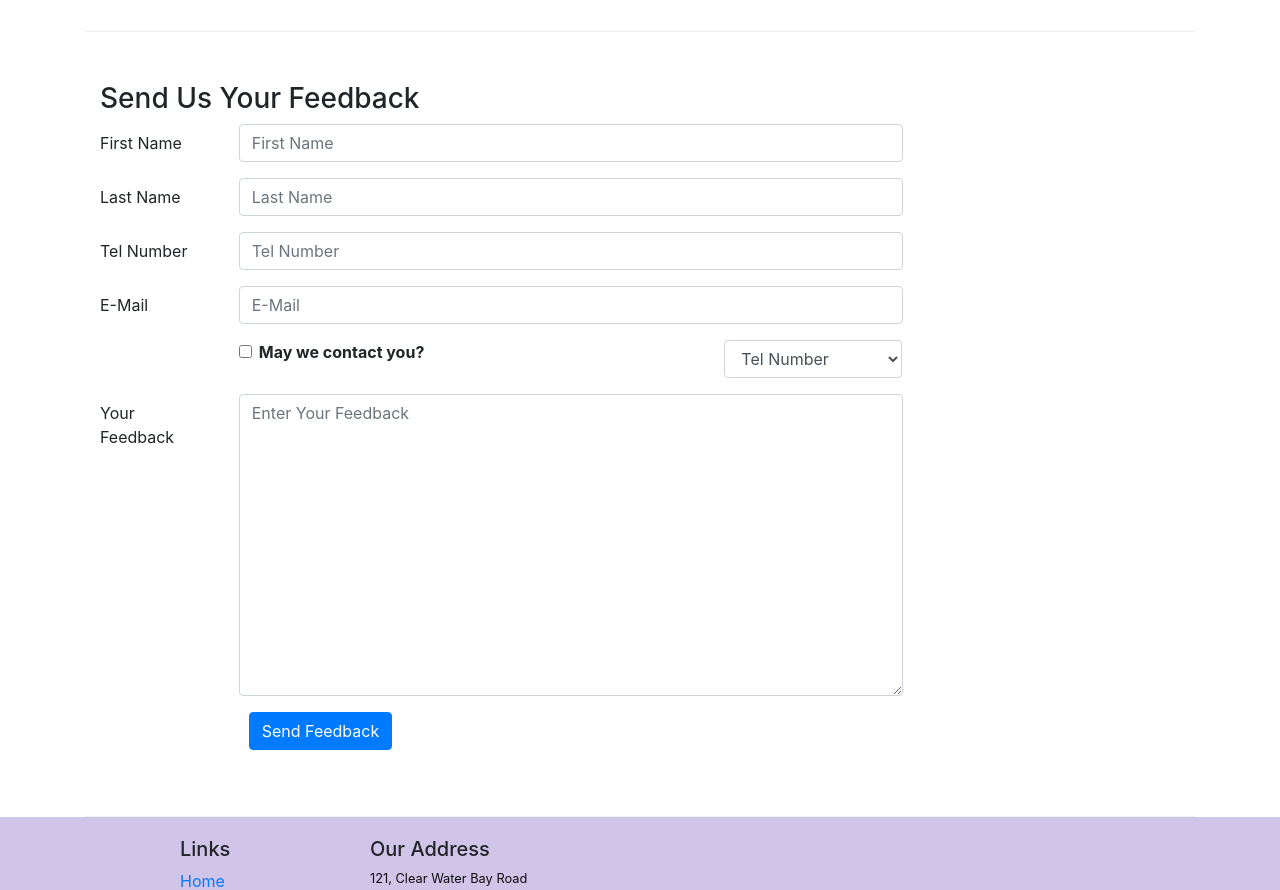
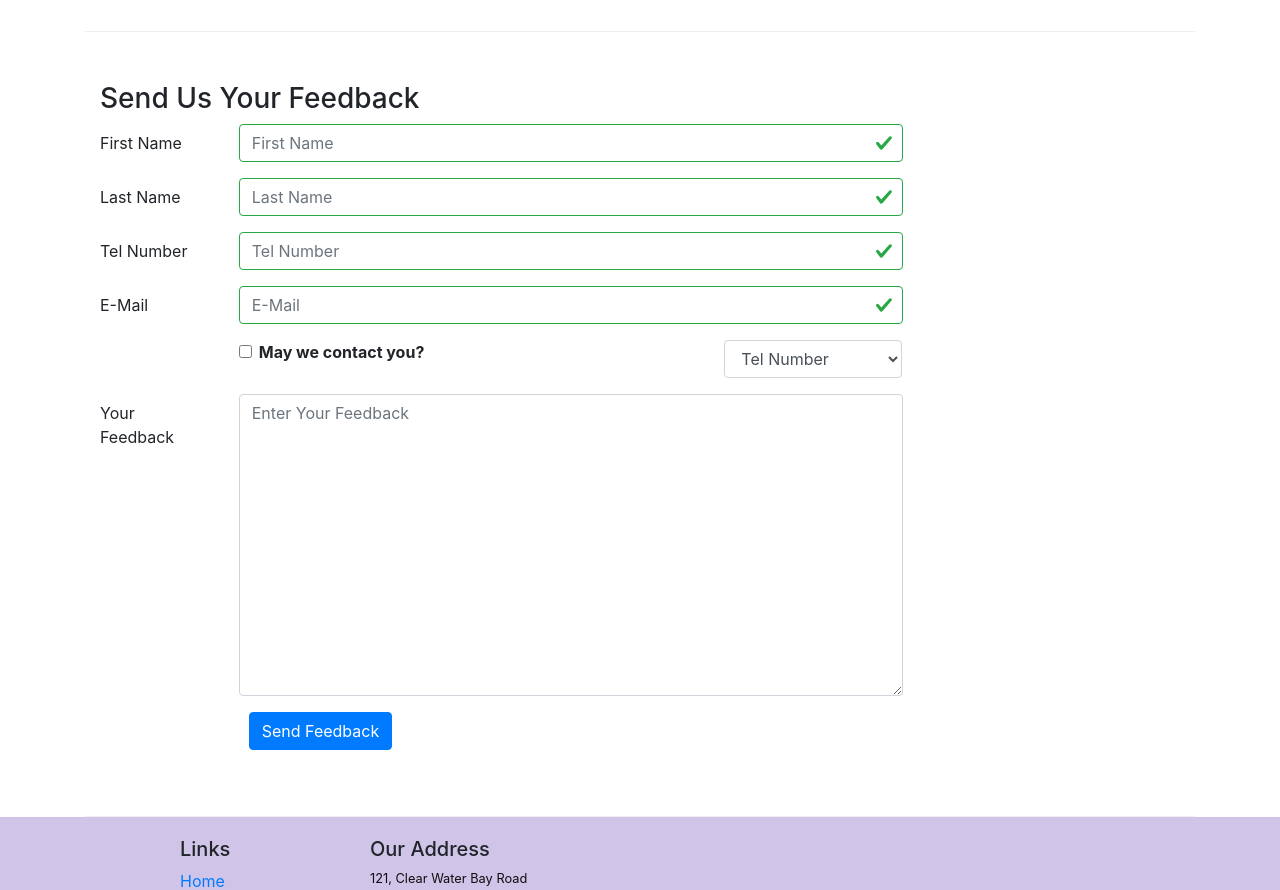
Before and after one commit to parthx9/REACT-Coursera, a React (Create React App) app: page /contactus in a window 1280 px wide. Shown: the part 840-1730 px from the top of the page. Built offline with nearby package versions, Linux system fonts and the light colour scheme.

Commit message:
Controlled Forms with Validation

```diff
--- a/src/components/ContactComponent.js
+++ b/src/components/ContactComponent.js
@@ -1,5 +1,5 @@
 import React, { Component } from 'react';
-import { Breadcrumb, BreadcrumbItem, Button, Form, FormGroup, Label, Input, Col } from 'reactstrap';
+import { Breadcrumb, BreadcrumbItem, Button, Form, FormGroup, Label, Input, Col, FormFeedback } from 'reactstrap';
 import { Link } from 'react-router-dom';
 
 
@@ -16,6 +16,12 @@
             agree: false,
             contactType: 'Tel.',
             message: '',
+            touched:{
+                firstname: false,
+                lastname: false,
+                telnum: false,
+                email: false,
+            }
         }
 
         this.handleSubmit = this.handleSubmit.bind(this);
@@ -38,7 +44,52 @@
         event.preventDefault();
     }
 
+    handleBlur =(field) => (event) => {
+        this.setState({
+            touched: {...this.state.touched, [field]: true}
+        })
+    }
+
+    validate(firstname, lastname, telnum, email){
+        const errors ={
+            firstname: '',
+            lastname: '',
+            telnum: '',
+            email: ''
+        }
+
+        if (this.state.touched.firstname && firstname.length < 3){
+            errors.firstname = 'First Name should > 3'
+        }
+        else if (this.state.touched.firstname && firstname.length > 10){
+            errors.firstname = 'First Name should < 10'
+        }
+
+        if (this.state.touched.lastname && lastname.length < 3){
+            errors.lastname = 'Last Name should > 3'
+        }
+        else if (this.state.touched.lastname && lastname.length > 10){
+            errors.lastname = 'Last Name should < 10'
+        }
+
+        const reg = /^\d+$/ ;
+        if (this.state.touched.telnum && !reg.test()){
+            errors.telnum = 'Tel Num should only have number'
+        }
+
+        if (this.state.touched.email && email.split('').filter(x=>x==='@').length !==1){
+            errors.email = 'Email should contain @'
+        }
+
+        return errors
+
+    }
+
     render(){
+
+        const errors = this.validate(this.state.firstname,this.state.lastname,this.state.telnum,this.state.email)
+
+
         return(
             <div className="container">
                 <div className="row">
@@ -86,25 +137,53 @@
                             <FormGroup row>
                                 <Label htmlFor='firstname' md={2}>First Name</Label>
                                 <Col md={10}>
-                                    <Input name='firstname' type='text' id='firstname' placeholder='First Name' value={this.state.firstname} onChange={this.handleInputChange} />
+                                    <Input name='firstname' type='text' id='firstname'
+                                    placeholder='First Name' value={this.state.firstname}
+                                    valid={errors.firstname===''}
+                                    invalid={errors.firstname !== ''}
+                                    onBlur={this.handleBlur('firstname')} onChange={this.handleInputChange} />
+                                    <FormFeedback>
+                                        {errors.firstname}
+                                    </FormFeedback>
                                 </Col>
                             </FormGroup>
                             <FormGroup row>
                                 <Label htmlFor='lastname' md={2}>Last Name</Label>
                                 <Col md={10}>
-                                    <Input name='lastname' type='text' id='lastname' placeholder='Last Name' value={this.state.lastname} onChange={this.handleInputChange} />
+                                    <Input name='lastname' type='text' id='lastname'
+                                    placeholder='Last Name' value={this.state.lastname}
+                                    valid={errors.lastname===''}
+                                    invalid={errors.lastname !== ''}
+                                    onBlur={this.handleBlur('lastname')} onChange={this.handleInputChange} />
+                                    <FormFeedback>
+                                        {errors.lastname}
+                                    </FormFeedback>
                                 </Col>
                             </FormGroup>
                             <FormGroup row>
                                 <Label htmlFor='telnum' md={2}>Tel Number</Label>
                                 <Col md={10}>
-                                    <Input name='telnum' type='tel' id='telnum' placeholder='Tel Number' value={this.state.telnum} onChange={this.handleInputChange} />
+                                    <Input name='telnum' type='tel' id='telnum'
+                                    placeholder='Tel Number' value={this.state.telnum}
+                                    valid={errors.telnum===''}
+                                    invalid={errors.telnum !== ''}
+                                    onBlur={this.handleBlur('telnum')} onChange={this.handleInputChange} />
+                                    <FormFeedback>
+                                        {errors.telnum}
+                                    </FormFeedback>
                                 </Col>
                             </FormGroup>
                             <FormGroup row>
                                 <Label htmlFor='email' md={2}>E-Mail</Label>
                                 <Col md={10}>
-                                    <Input name='email' type='email' id='email' placeholder='E-Mail' value={this.state.email} onChange={this.handleInputChange} />
+                                    <Input name='email' type='email' id='email'
+                                    placeholder='E-Mail' value={this.state.email}
+                                    valid={errors.email===''}
+                                    invalid={errors.email !== ''}
+                                    onBlur={this.handleBlur('email')} onChange={this.handleInputChange} />
+                                    <FormFeedback>
+                                        {errors.email}
+                                    </FormFeedback>
                                 </Col>
                             </FormGroup>
                             <FormGroup row>
```
